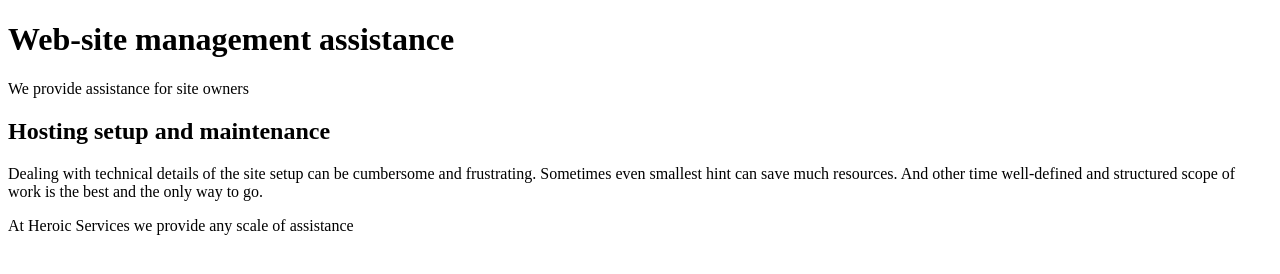
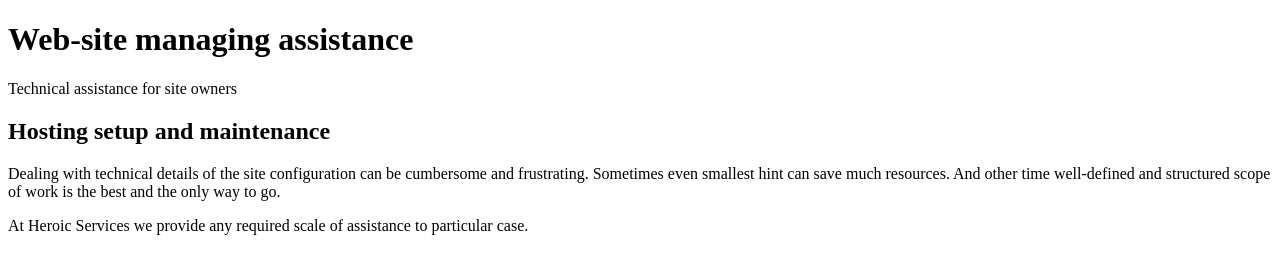
Before and after one commit to r-senchuk/-zlando, a website: page site-management-assistance.html in a window 1280 px wide. Drawn offline with nearby package versions, Linux system fonts and the light colour scheme.

Commit message:
some text added

```diff
--- a/site-management-assistance.html
+++ b/site-management-assistance.html
@@ -2,6 +2,8 @@
 <html lang="en">
     <head>
         <meta charSet="utf-8"/>
+        <meta name="description" content="Free Web tutorials">
+        <meta name="keywords" content="hosting, perfomance, web-site, setup, assistance">
         <!-- React. Note: when deploying, replace "development.js" with "production.min.js". -->
         <script src="https://unpkg.com/react@18/umd/react.development.js" crossorigin></script>
         <script src="https://unpkg.com/react-dom@18/umd/react-dom.development.js" crossorigin></script>
@@ -9,17 +11,15 @@
         <title>Site management assistance</title>
     </head>
     <body>
-        <div id="reacontainer">
-
-        </div>
+        <div id="reacontainer"> </div>
         <div id="seocontainer">
-            <h1>Web-site management assistance</h1>
-            <p>We provide assistance for site owners</p>
+            <h1>Web-site managing assistance</h1>
+            <p>Technical assistance for site owners</p>
             <h2>Hosting setup and maintenance</h2>
-            <p>Dealing with technical details of the site setup can be cumbersome and frustrating.
+            <p>Dealing with technical details of the site configuration can be cumbersome and frustrating.
                 Sometimes even smallest hint can save much resources.
                 And other time well-defined and structured scope of work is the best and the only way to go.</p>
-            <p>At Heroic Services we provide any scale of assistance</p>
+            <p>At Heroic Services we provide any required scale of assistance to particular case.</p>
         </div>
     </body>
 </html>
```
Also changed, not shown: index.html (+2 -1 lines).
